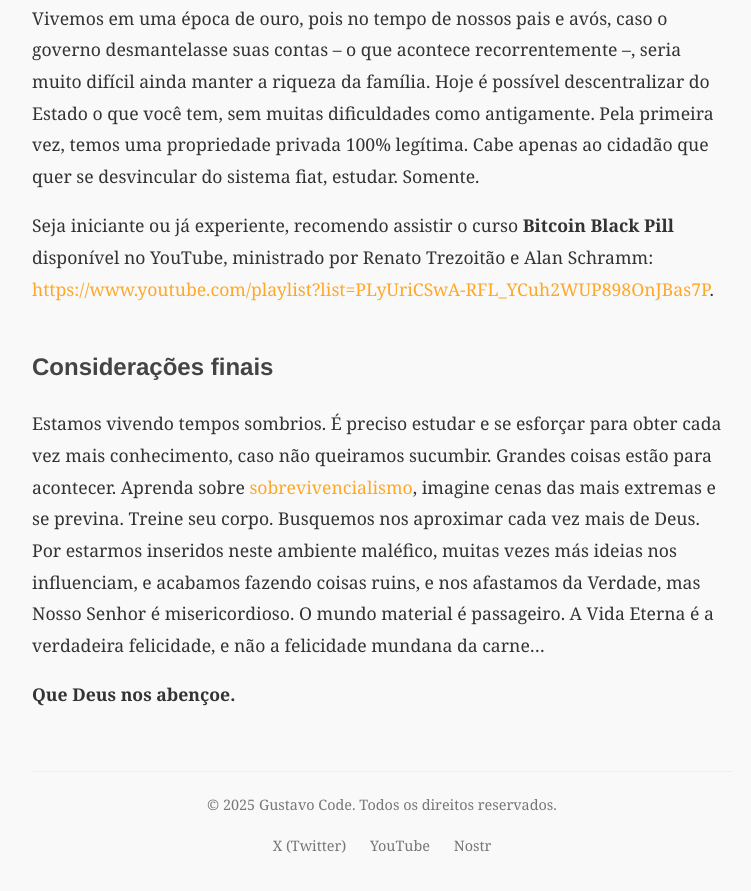
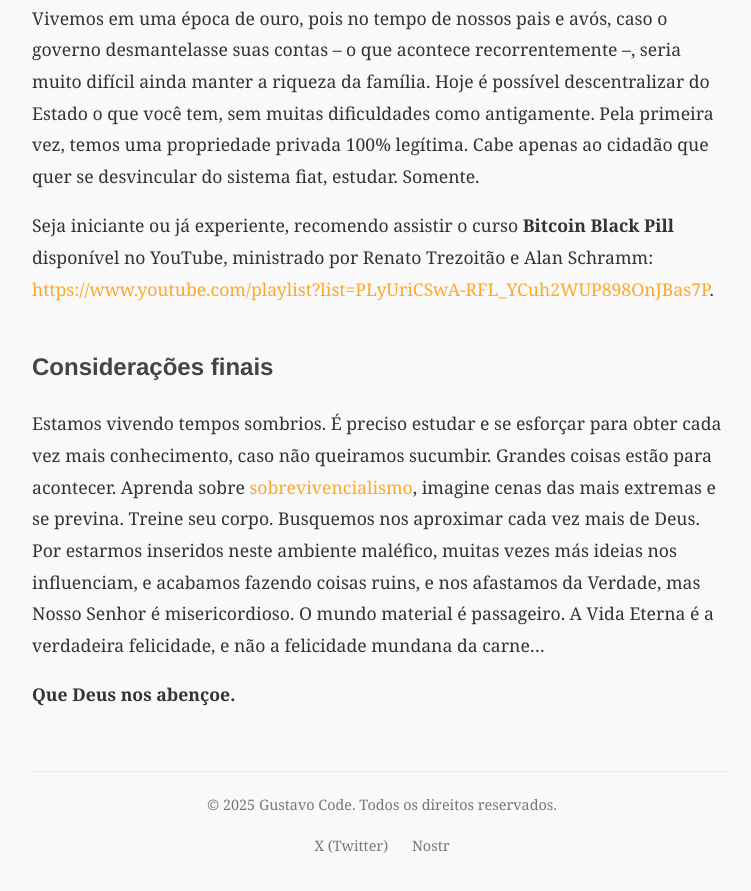
Before and after one commit to moldov1488/gc, a plain HTML site: page posts/bitcoin-restauracao-da-ordem-natural-das-coisas.html in a window 1280 px wide. Shown: the part 4565-5456 px from the top of the page, without its empty margins (258-1009 px from the left). Drawn offline with Linux system fonts and the light colour scheme.

Commit message:
Update bitcoin-restauracao-da-ordem-natural-das-coisas.html

```diff
--- a/posts/bitcoin-restauracao-da-ordem-natural-das-coisas.html
+++ b/posts/bitcoin-restauracao-da-ordem-natural-das-coisas.html
@@ -187,7 +187,6 @@
         © 2025 Gustavo Code. Todos os direitos reservados.
         <div class="social-links">
             <a href="https://twitter.com/vodlom" target="_blank">X (Twitter)</a>
-            <a href="https://youtube.com/@molvod" target="_blank">YouTube</a>
             <a href="https://njump.me/npub1w3yahr7vcyuhqyh7gwlw9ex6fvdfx0a5r940762cv40h4qg58tyq8u3nah" target="_blank">Nostr</a>
         </div>
     </footer>
```
